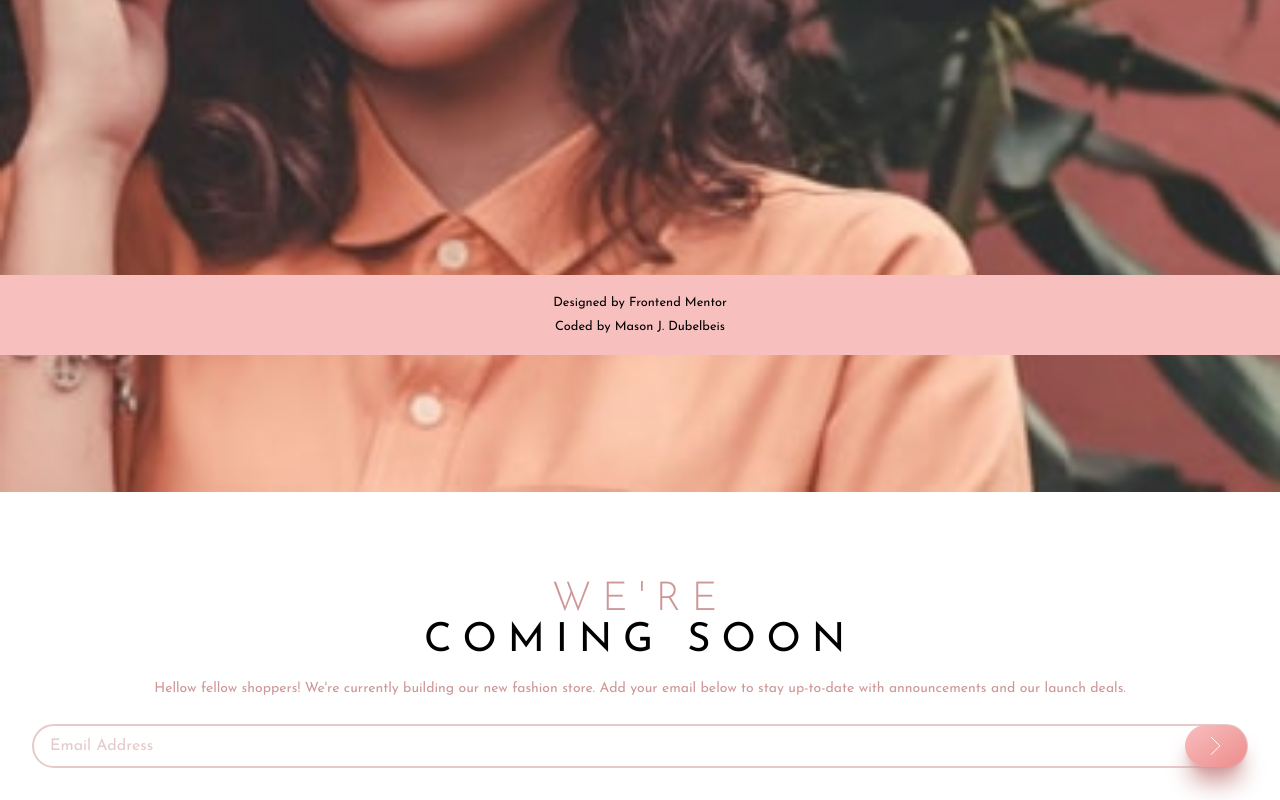
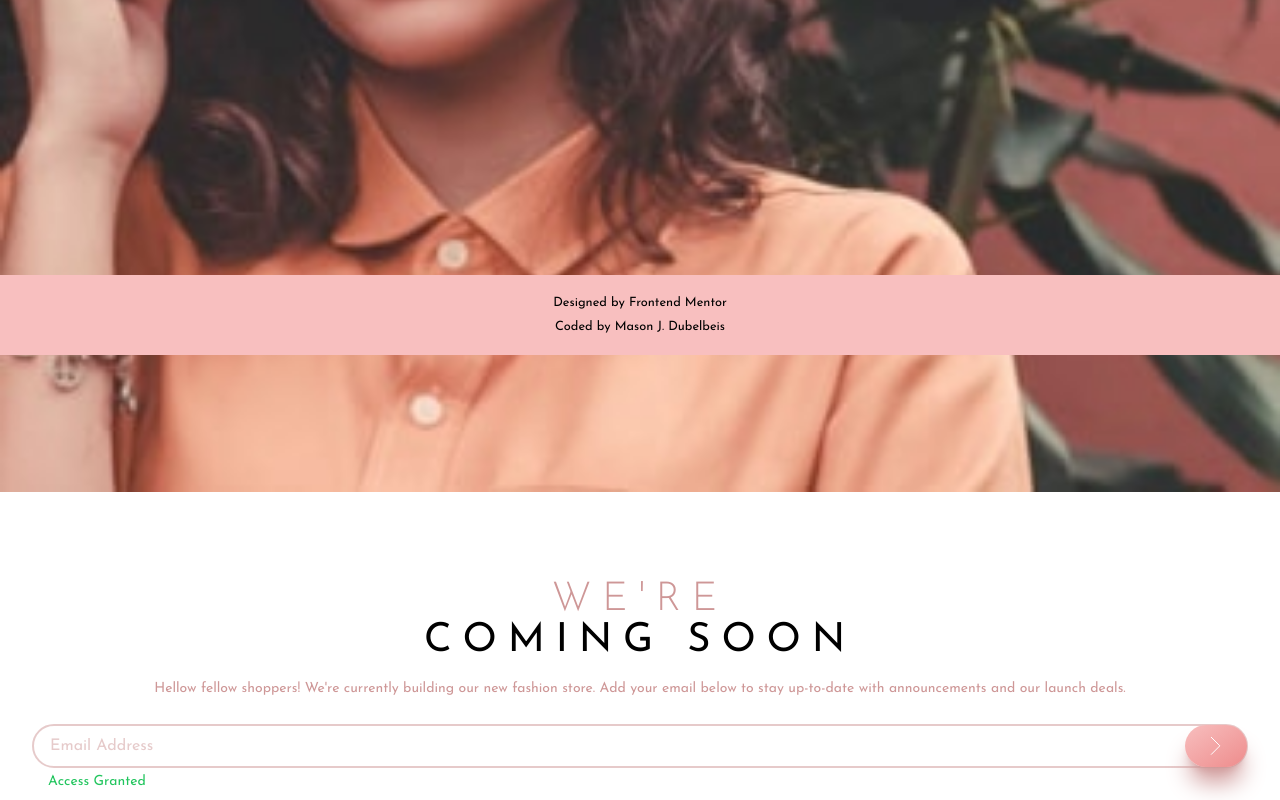
Before and after one commit to mdubelbeis/base-apparel, a React (Create React App) app: page / in a window 1280 px wide. Both pictures are taken after typing "name@example.com" into the empty fields and a click on the button 1216 px from the left and 1191 px from the top of the page. Shown: the part 445-1245 px from the top of the page. Built offline with nearby package versions, Linux system fonts and the light colour scheme.

Commit message:
added additional form validation

```diff
--- a/src/components/Input.component.js
+++ b/src/components/Input.component.js
@@ -6,6 +6,7 @@ import errorIcon from '../images/icon-error.svg';
 const Input = () => {
   const [input, setInput] = useState('');
   const [error, setError] = useState('');
+  const [access, setAccess] = useState(false);
 
   const onFormSubmit = (e) => {
     e.preventDefault();
@@ -13,8 +14,10 @@ const Input = () => {
 
     if (!input.includes('@')) {
       setError('Please provide a valid email');
+      setAccess(false);
     } else {
-      setError('');
+      setError('Access Granted');
+      setAccess(true);
     }
   };
 
@@ -25,21 +28,29 @@ const Input = () => {
           <input
             value={input}
             onChange={(e) => setInput(e.target.value)}
-            className="border-2 border-desat-red opacity-50 pl-4 w-full py-2 rounded-full placeholder-desat-red"
+            className="focus:outline-soft-red border-2 border-desat-red opacity-50 pl-4 w-full py-2 rounded-full placeholder-desat-red"
             type="text"
             placeholder="Email Address"
           />
         </label>
-        <button className="absolute shadow-xl shadow-desat-red block right-[1px] bottom-[1px] px-[25px] py-[11px] rounded-full bg-gradient-to-br from-desat-pink to-soft-pink">
+        <button className="focus:outline-soft-red absolute shadow-xl shadow-desat-red block right-[1px] bottom-[1px] px-[25px] py-[11px] rounded-full bg-gradient-to-br from-desat-pink to-soft-pink">
           <img src={arrow} alt="arrow icon" />
         </button>
         {error && (
-          <span className="absolute left-4 -bottom-6 text-sm text-soft-red">
+          <span
+            className={`absolute left-4 -bottom-6 text-sm ${
+              access ? 'text-green-500' : 'text-red-500'
+            } `}
+          >
             {error}
           </span>
         )}
         {error && (
-          <div className="absolute right-16 mr-2 bottom-[10px] ">
+          <div
+            className={`absolute right-16 mr-2 bottom-[10px] ${
+              access ? 'hidden' : 'block'
+            }`}
+          >
             <img src={errorIcon} alt="Error icon" />
           </div>
         )}
```
